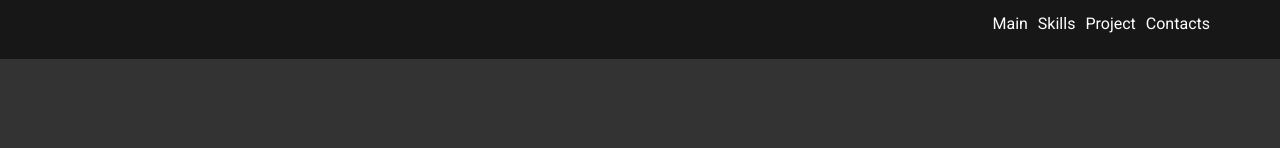
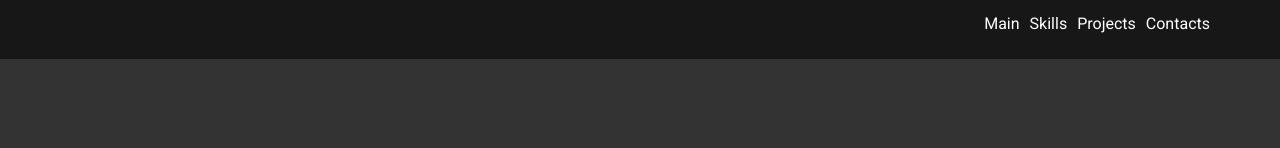
Before and after one commit to yevhenkr/vasilenkoEvgen, a React (Vite) app: page / in a window 1280 px wide. Shown: the top 148 px of the page. Built offline with nearby package versions, Linux system fonts and the light colour scheme.

Commit message:
feat: move to sections

```diff
--- a/src/common/components/ui/Footer/Footer.tsx
+++ b/src/common/components/ui/Footer/Footer.tsx
@@ -4,7 +4,7 @@ import s from './footer.module.scss'
 
 export const Footer = () => {
   return (
-    <footer className={s.footer}>
+    <footer className={s.footer} id={'footer'}>
       <div className={s.container}>
         <TitleSection className={s.footerTitle} title={'Evgenii Vasilenko'} />
         <div className={s.socialIcons}>
--- a/src/common/components/ui/header/Header.tsx
+++ b/src/common/components/ui/header/Header.tsx
@@ -1,7 +1,6 @@
 import s from '@/common/components/ui/header/header.module.scss'
 
-import { Button } from '../button/button'
-// import { Typography } from '../typography/typography'
+// import { Typography } from './typography/typography'
 
 export const Header = () => {
   return (
@@ -11,16 +10,16 @@ export const Header = () => {
         <nav>
           <ul className={s.content}>
             <li>
-              <Button variant={'empty'}>Main</Button>
+              <a href={'#Main'}>Main</a>
             </li>
             <li>
-              <Button variant={'empty'}>Skills</Button>
+              <a href={'#Skills'}>Skills</a>
             </li>
             <li>
-              <Button variant={'empty'}>Project</Button>
+              <a href={'#Projects'}>Projects</a>
             </li>
             <li>
-              <Button variant={'empty'}>Contacts</Button>
+              <a href={'#footer'}>Contacts</a>
             </li>
           </ul>
         </nav>
--- a/src/common/components/ui/header/header.module.scss
+++ b/src/common/components/ui/header/header.module.scss
@@ -1,6 +1,6 @@
 .root {
   position: fixed;
-  z-index: 1;
+  z-index: 2;
   top: 0;
   right: 0;
   left: 0;
--- a/src/common/components/ui/main/Main.tsx
+++ b/src/common/components/ui/main/Main.tsx
@@ -5,7 +5,7 @@ import my from '../../../../assets/img/myPhoto.jpg'
 
 export const Main = () => {
   return (
-    <div className={`${gs.container} ${s.mainContainer}`}>
+    <section className={`${gs.container} ${s.mainContainer}`} id={'Main'}>
       <div className={s.title}>
         <h2>I am Vasilenko Evgen</h2>
         <h3>WEB Developer</h3>
@@ -13,6 +13,6 @@ export const Main = () => {
       <div>
         <img className={s.img} src={my} />
       </div>
-    </div>
+    </section>
   )
 }
--- a/src/common/components/ui/projects/Projects.tsx
+++ b/src/common/components/ui/projects/Projects.tsx
@@ -9,7 +9,7 @@ import simpleFoodImg from '../../../../assets/img/simpleFood.png'
 
 export const Projects = () => {
   return (
-    <section className={`${gs.section} ${s.projectsBlock}`}>
+    <section className={`${gs.section} ${s.projectsBlock}`} id={'Projects'}>
       <div className={`${gs.container} ${s.container}`}>
         <TitleSection title={'Projects'} />
         <div className={s.projects}>
--- a/src/common/components/ui/skills/Skills.tsx
+++ b/src/common/components/ui/skills/Skills.tsx
@@ -16,7 +16,7 @@ import s from './skills.module.scss'
 
 export const Skills = () => {
   return (
-    <section className={`${gs.section} ${s.skillsBlock}`}>
+    <section className={`${gs.section} ${s.skillsBlock}`} id={'Skills'}>
       <div className={`${gs.container}`}>
         <TitleSection title={'Skills'} />
         <div className={s.skills}>
--- a/src/styles/_boilerplate.scss
+++ b/src/styles/_boilerplate.scss
@@ -1,5 +1,8 @@
 html {
+  scroll-behavior: smooth;
+
   box-sizing: border-box;
+
   font-size: 100%;
 
   -webkit-font-smoothing: antialiased;
```
